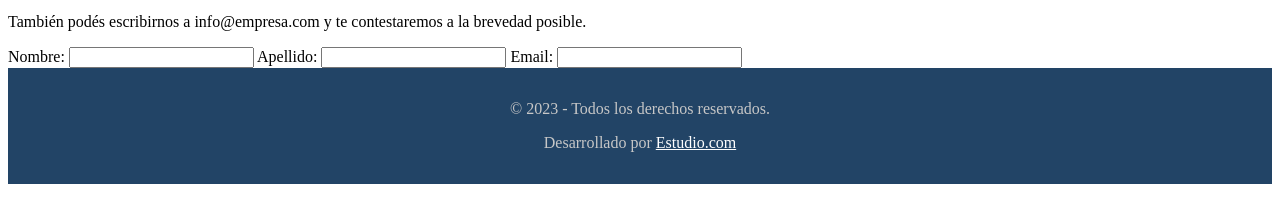
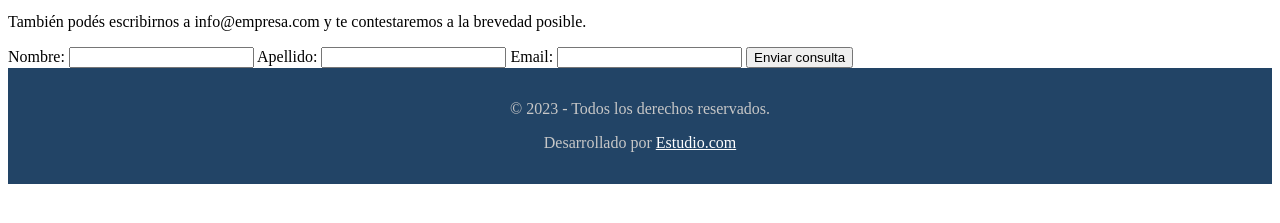
Before and after one commit to jdrjuan/sitio_web_2, a plain HTML site: page contacto.html in a window 1280 px wide. Shown: the part 189-412 px from the top of the page. Drawn offline with Linux system fonts and the light colour scheme.

Commit message:
Agrega botón de submit en formulario de contacto en contacto.html

```diff
--- a/contacto.html
+++ b/contacto.html
@@ -29,6 +29,8 @@
         <label for="email">Email:</label>
         <input type="text" id="email" name="email">
 
+        <input type="submit" value="Enviar consulta">
+
     </form>
     <footer>
         <p>&copy; 2023 - Todos los derechos reservados.</p>
```
